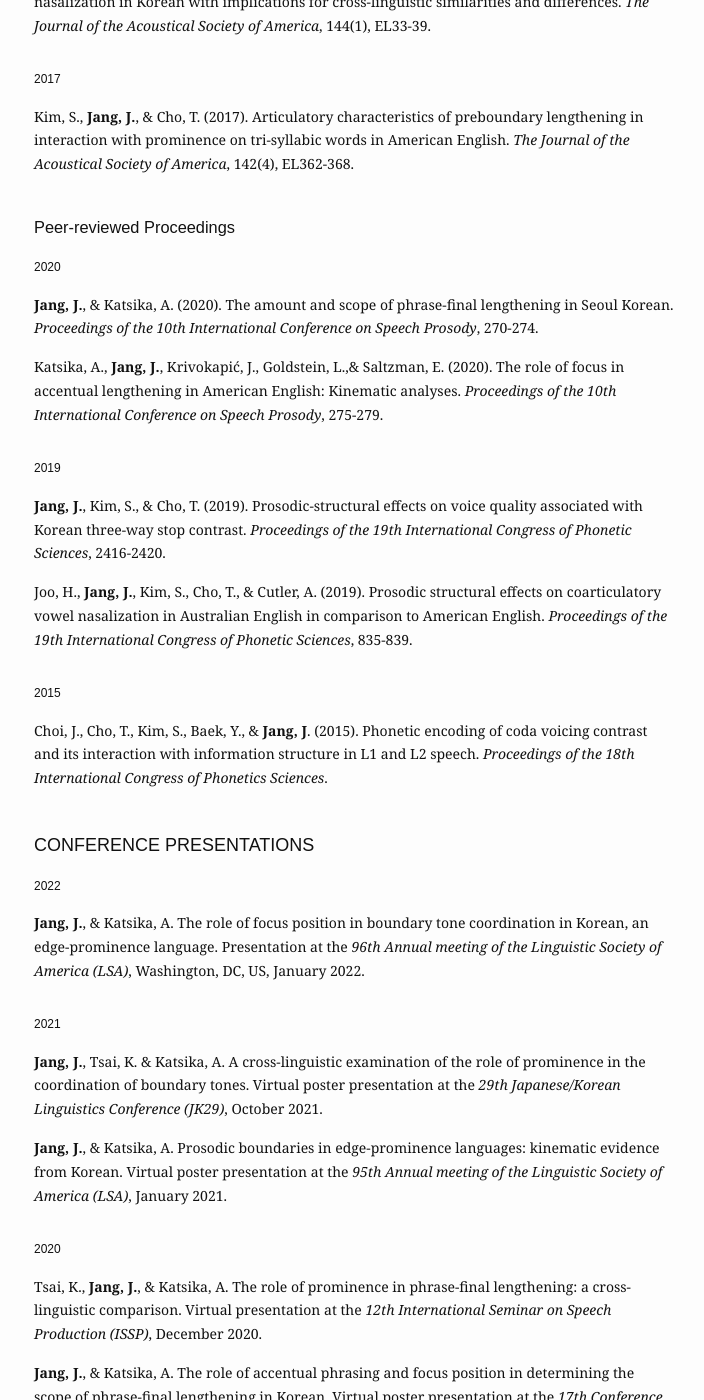
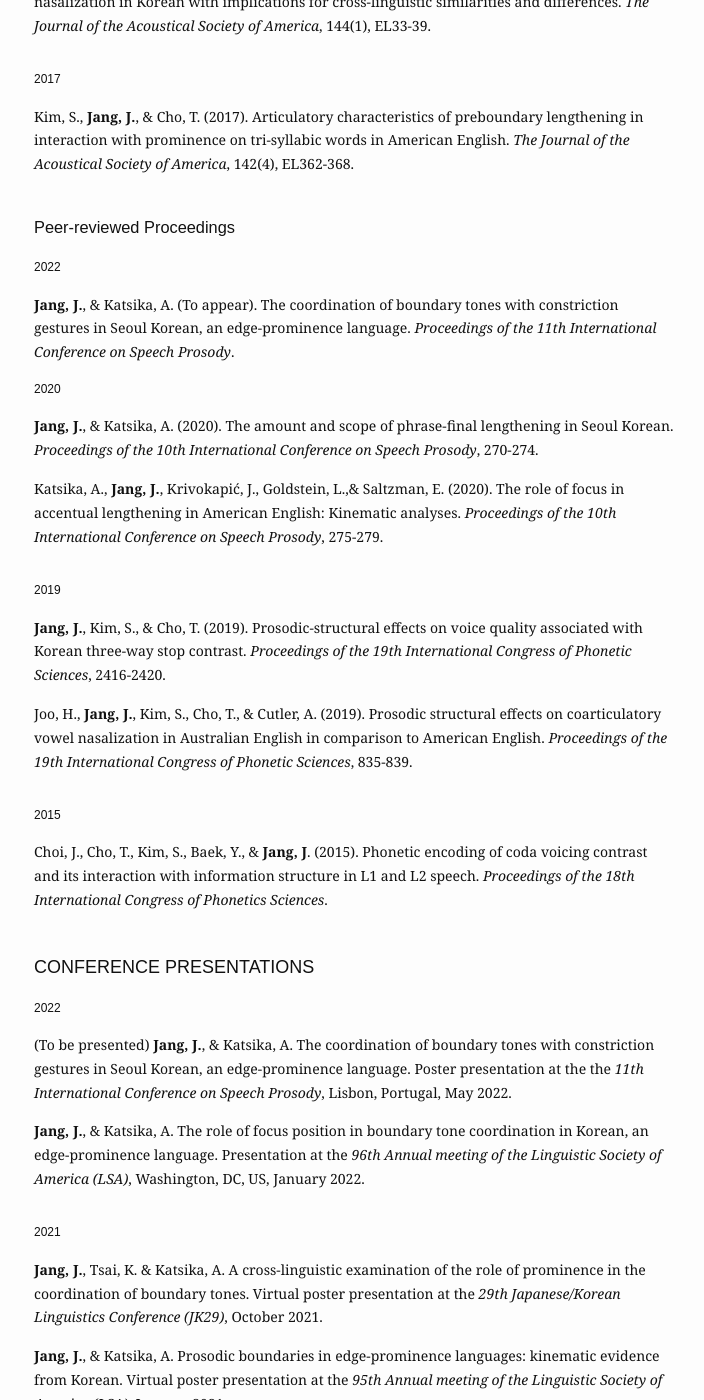
Before and after one commit to jiyoungj/jiyoungj.github.io, a Jekyll site: the page built from research.md, in a window 1280 px wide and 1400 px high, scrolled down 376 px. Shown: the whole window, without its empty margins (286-990 px from the left). Built offline with Jekyll 4.4.1, drawn with Linux system fonts in a browser that asks for light colours.

Commit message:
Update research.md

```diff
--- a/research.md
+++ b/research.md
@@ -27,6 +27,11 @@ Phonetics, L2 phonetics, prosody, speech production and perception, computationa
 
 <h3>Peer-reviewed Proceedings</h3>
 
+ <h4>2022</h4>
+
+  <b>Jang, J.</b>, & Katsika, A. (To appear). The coordination of boundary tones with constriction gestures in Seoul Korean, an edge-prominence language. <em> Proceedings of the 11th International Conference on Speech Prosody</em>.
+
+
  <h4>2020</h4>
 
   <b>Jang, J.</b>, & Katsika, A. (2020). The amount and scope of phrase-final lengthening in Seoul Korean. <em> Proceedings of the 10th International Conference on Speech Prosody</em>, 270-274.
@@ -54,6 +59,8 @@ Phonetics, L2 phonetics, prosody, speech production and perception, computationa
 <h3 style="font-size:18px">CONFERENCE PRESENTATIONS</h3>
 
 <h4>2022</h4>
+
+ (To be presented) <b>Jang, J.</b>, & Katsika, A. The coordination of boundary tones with constriction gestures in Seoul Korean, an edge-prominence language. Poster presentation at the the <em>11th International Conference on Speech Prosody</em>, Lisbon, Portugal, May 2022.
 
  <b>Jang, J.</b>, & Katsika, A. The role of focus position in boundary tone coordination in Korean, an edge-prominence language. Presentation at the <em>96th Annual meeting of the Linguistic Society of America (LSA)</em>, Washington, DC, US, January 2022.
 
```
